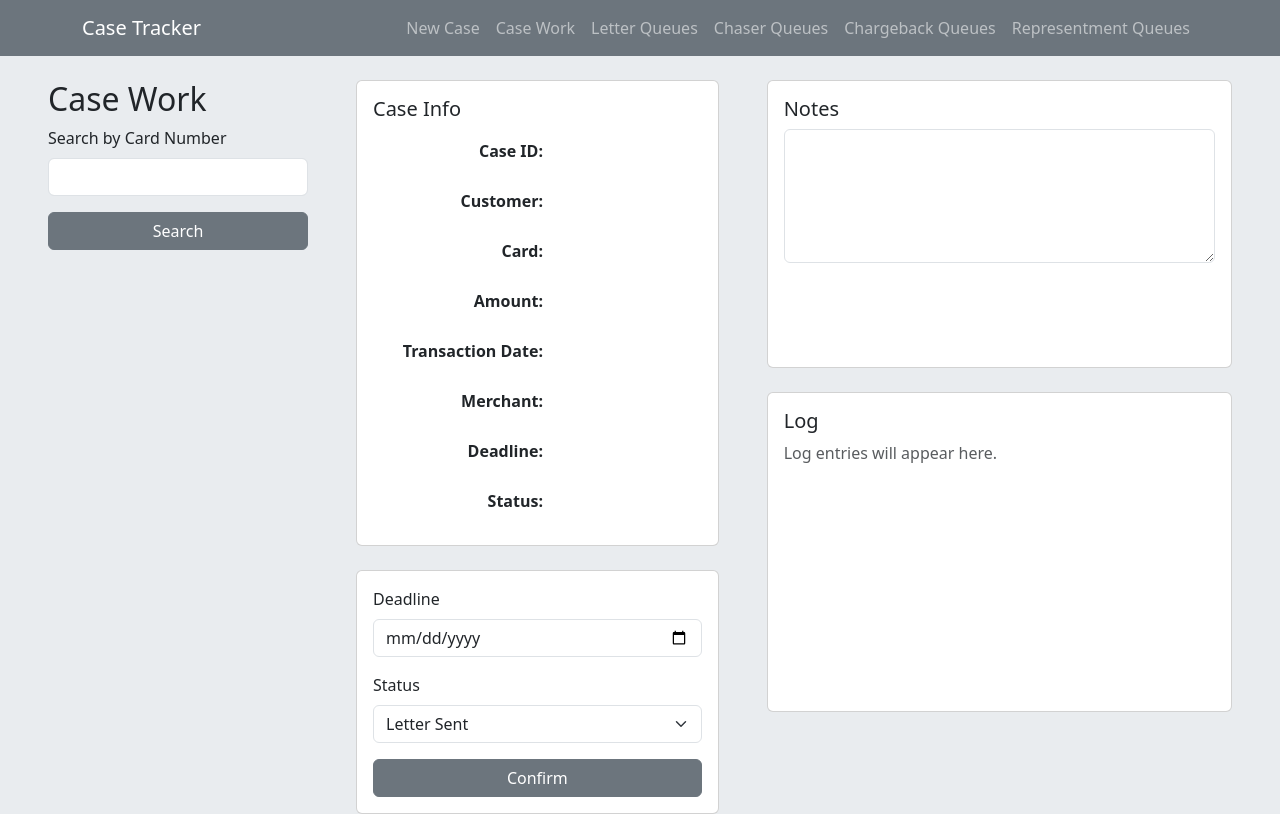
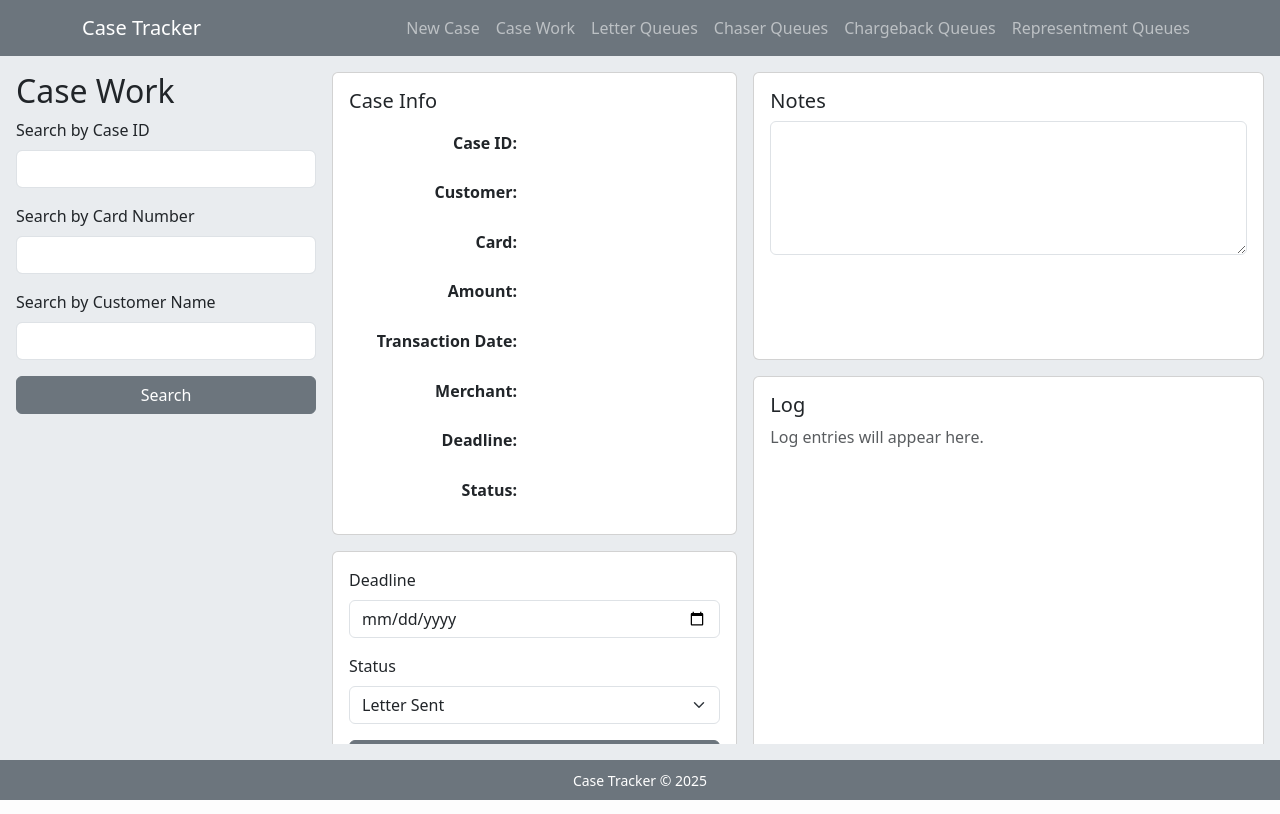
Before and after one commit to FelixCortezGIT/Case-tracker, a Flask app: page /case_detail in a window 1280 px wide. Run offline with Flask 3, Linux system fonts and the light colour scheme.

Commit message:
- app.py uprava case_dateil - html uprava pridane vyhladavanie podla customername a case ID - footer a zarovnanie layoutu pre log - notes sa vpisuju a zobrazuju v jednom okne - zarovnanie a reaktivny screen

```diff
--- a/app.py
+++ b/app.py
@@ -93,16 +93,41 @@ def new_case():
 @app.route("/case_detail")
 def case_detail():
     case_id = request.args.get("case_id")
+    case_id_search = request.args.get("case_id_search")
     card_search = request.args.get("card_search")
+    customer_search = request.args.get("customer_search")
 
     selected_case = None
+    search_results = []
     notes = []
     logs = []
 
     if case_id:
         selected_case = Case.query.get(case_id)
+
+    elif case_id_search:
+        search_results = (
+            Case.query
+            .filter(Case.case_id == case_id_search)
+            .order_by(Case.case_id.desc())
+            .all()
+        )
+
     elif card_search:
-        selected_case = Case.query.filter_by(card_number=card_search).first()
+        search_results = (
+            Case.query
+            .filter(Case.card_number.ilike(f"%{card_search}%"))
+            .order_by(Case.case_id.desc())
+            .all()
+        )
+
+    elif customer_search:
+        search_results = (
+            Case.query
+            .filter(Case.customer_name.ilike(f"%{customer_search}%"))
+            .order_by(Case.case_id.desc())
+            .all()
+        )
 
     if selected_case:
         notes = Notes.query.filter_by(case_id=selected_case.case_id).order_by(Notes.created_at.desc()).all()
@@ -111,6 +136,7 @@ def case_detail():
     return render_template(
         "case_detail.html",
         selected_case=selected_case,
+        search_results=search_results,
         notes=notes,
         logs=logs
     )
--- a/static/style.css
+++ b/static/style.css
@@ -1,12 +1,36 @@
 html,
 body {
-    min-height: 100%;
+    height: 100%;
+    margin: 0;
 }
 
 body {
+    display: flex;
+    flex-direction: column;
     background-color: #e9ecef;
+    overflow: hidden;
 }
 
+/* celé telo appky medzi navbarom a footerom */
+.app-screen {
+    flex: 1;
+    min-height: 0;
+    overflow: hidden;
+}
+
+/* 3 stĺpce sa natiahnu na dostupnú výšku */
+.app-row {
+    height: 100%;
+    min-height: 0;
+}
+
+/* každý stĺpec môže scrollovať samostatne */
+.app-row > div {
+    min-height: 0;
+    overflow-y: auto;
+}
+
+/* karty */
 .case-info-card {
     min-height: 9rem;
 }
@@ -19,27 +43,55 @@ body {
     min-height: 18rem;
 }
 
+.log-card {
+    flex: 1;
+    min-height: 0;
+    overflow-y: auto;
+}
+
+.queue-card {
+    flex: 1;
+    min-height: 0;
+    overflow-y: auto;
+}
+
 .notes-textarea {
     min-height: 11rem;
     resize: vertical;
 }
 
-.log-card {
-    min-height: 20rem;
-}
-
-.queue-card {
-    min-height: 75vh;
-}
-
 .case-label {
     display: inline-block;
-    width: 170px;
+    width: 10.5rem;
     text-align: right;
     font-weight: bold;
-    margin-right: 10px;
+    margin-right: 0.6rem;
 }
 
 .case-label:first-child {
-    margin-top: 10px;
+    margin-top: 0.6rem;
 }
+
+/* menšie displeje: nech sa to nesnaží natlačiť do výšky */
+@media (max-width: 991px) {
+    body {
+        overflow: auto;
+    }
+
+    .app-screen {
+        overflow: visible;
+    }
+
+    .app-row {
+        height: auto;
+    }
+
+    .app-row > div {
+        overflow-y: visible;
+    }
+
+    .log-card,
+    .queue-card {
+        min-height: 20rem;
+    }
+}
--- a/templates/case_detail.html
+++ b/templates/case_detail.html
@@ -6,8 +6,18 @@
 
 <form method="GET" action="{{ url_for('case_detail') }}">
     <div class="mb-3">
+        <label for="case_id_search" class="form-label">Search by Case ID</label>
+        <input type="text" class="form-control" id="case_id_search" name="case_id_search">
+    </div>
+
+    <div class="mb-3">
         <label for="card_search" class="form-label">Search by Card Number</label>
         <input type="text" class="form-control" id="card_search" name="card_search">
+    </div>
+
+    <div class="mb-3">
+        <label for="customer_search" class="form-label">Search by Customer Name</label>
+        <input type="text" class="form-control" id="customer_search" name="customer_search">
     </div>
 
     <button type="submit" class="btn btn-secondary w-100">
@@ -15,4 +25,31 @@
     </button>
 </form>
 
+{% if search_results is defined and search_results %}
+    <div class="card p-3 queue-card mt-4">
+        <table class="table table-hover mb-0">
+            <thead>
+                <tr>
+                    <th>Case ID</th>
+                    <th>Customer</th>
+                    <th>Status</th>
+                    <th>Deadline</th>
+                </tr>
+            </thead>
+
+            <tbody>
+                {% for case in search_results %}
+                <tr onclick="window.location='{{ url_for('case_detail', case_id=case.case_id) }}'"
+                    style="cursor:pointer;">
+                    <td>{{ case.case_id }}</td>
+                    <td>{{ case.customer_name }}</td>
+                    <td>{{ case.status.status_name }}</td>
+                    <td>{{ case.deadline_date }}</td>
+                </tr>
+                {% endfor %}
+            </tbody>
+        </table>
+    </div>
+{% endif %}
+
 {% endblock %}
--- a/templates/layout.html
+++ b/templates/layout.html
@@ -9,7 +9,7 @@
 
     <link rel="stylesheet" href="{{ url_for('static', filename='style.css') }}">
 </head>
-<body>
+<body class="d-flex flex-column min-vh-100">
 
     <nav class="navbar navbar-expand-lg navbar-dark bg-secondary">
         <div class="container">
@@ -26,14 +26,14 @@
         </div>
     </nav>
 
-    <div class="container-fluid mt-4 px-5">
-        <div class="row gx-5">
-            <div class="col-md-3 d-flex flex-column">
+    <div class="container-fluid my-3 px-3 flex-grow-1 app-screen">
+        <div class="row g-3 app-row">
+            <div class="col-12 col-lg-3 d-flex flex-column">
                 {% block content %}
                 {% endblock %}
             </div>
 
-            <div class="col-md-4 d-flex flex-column gap-4">
+            <div class="col-12 col-lg-4 d-flex flex-column gap-3">
                 <div class="card p-3 case-info-card">
                     <h5>Case Info</h5>
 
@@ -113,34 +113,31 @@
                 </div>
             </div>
 
-            <div class="col-md-5 d-flex flex-column gap-4">
+            <div class="col-12 col-lg-5 d-flex flex-column gap-3">
                 <div class="card p-3 notes-card">
                     <h5>Notes</h5>
 
                     {% if selected_case is defined and selected_case %}
                         <form method="POST" action="{{ url_for('add_note', case_id=selected_case.case_id) }}">
-                            <textarea class="form-control mb-2" rows="5" name="note_text"></textarea>
+                             <div class="form-control mb-2 text-start" style="height: 120px; overflow-y: auto; white-space: pre-wrap; padding: 12px;">
+                                {% for note in notes %}
+                                    <div style="border-bottom: 1px solid #dee2e6; margin-bottom: 6px; padding-bottom: 6px; text-align: left;">
+                                        <small class="text-muted">{{ note.created_at }}</small><br>
+                                        {{ note.note_text }}
+                                    </div>
+                                {% endfor %}
+                            </div>
+
+                            <textarea class="form-control mb-2" rows="2" name="note_text" placeholder="Write new note..."></textarea>
+
                             <button type="submit" class="btn btn-secondary w-100">Add Note</button>
                         </form>
-
-                        <hr>
-
-                        {% if notes is defined and notes %}
-                            {% for note in notes %}
-                                <div class="border-bottom mb-2 pb-2">
-                                    <small class="text-muted">{{ note.created_at }}</small>
-                                    <p class="mb-0">{{ note.note_text }}</p>
-                                </div>
-                            {% endfor %}
-                        {% else %}
-                            <p class="text-muted">No notes yet.</p>
-                        {% endif %}
                     {% else %}
                         <textarea class="form-control" rows="5" name="note_text" form="new-case-form"></textarea>
                     {% endif %}
                 </div>
 
-                <div class="card p-3 log-card">
+                <div class="card p-3 log-card flex-grow-1">
                     <h5>Log</h5>
 
                     {% if logs is defined and logs %}
@@ -168,5 +165,9 @@
 
     <script src="https://cdn.jsdelivr.net/npm/bootstrap@5.3.8/dist/js/bootstrap.bundle.min.js"></script>
 
+    <footer class="bg-secondary text-white text-center py-2">
+        <small>Case Tracker &copy; 2025</small>
+    </footer>
+
 </body>
 </html>
```
